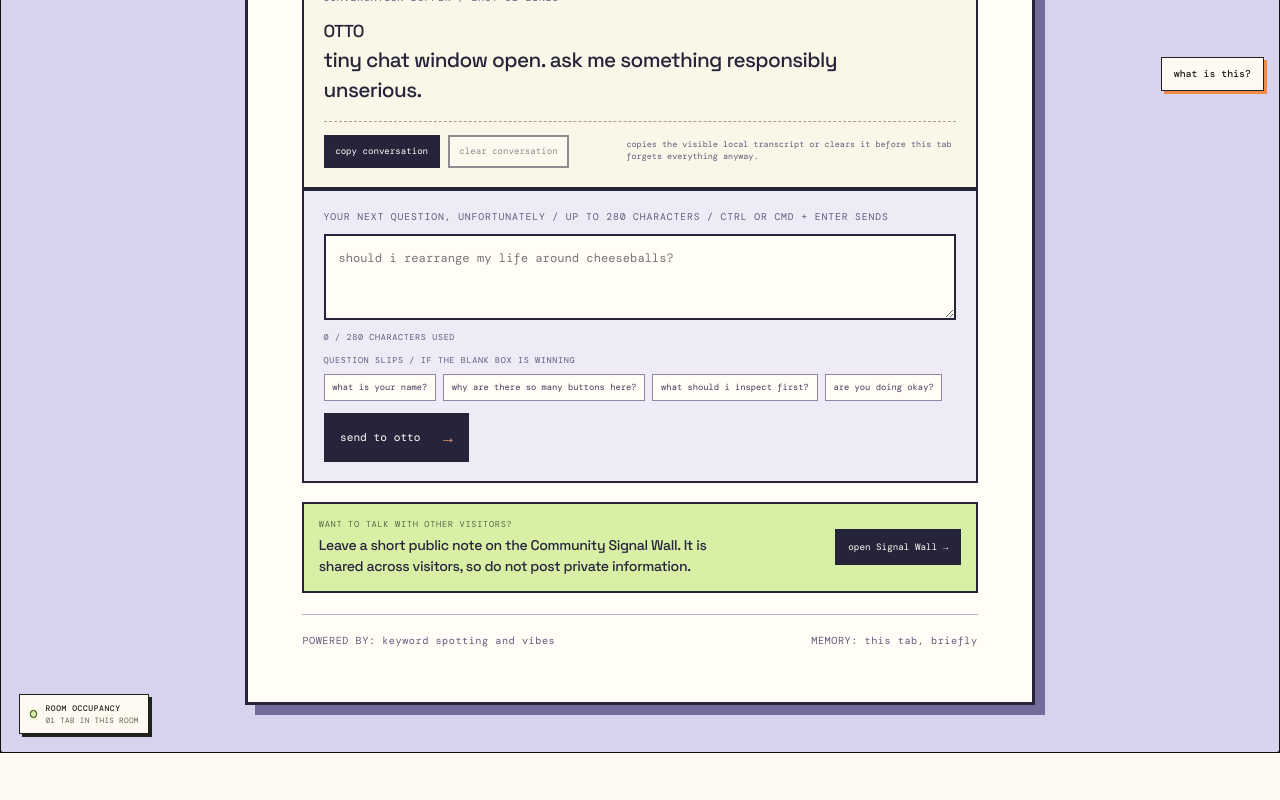
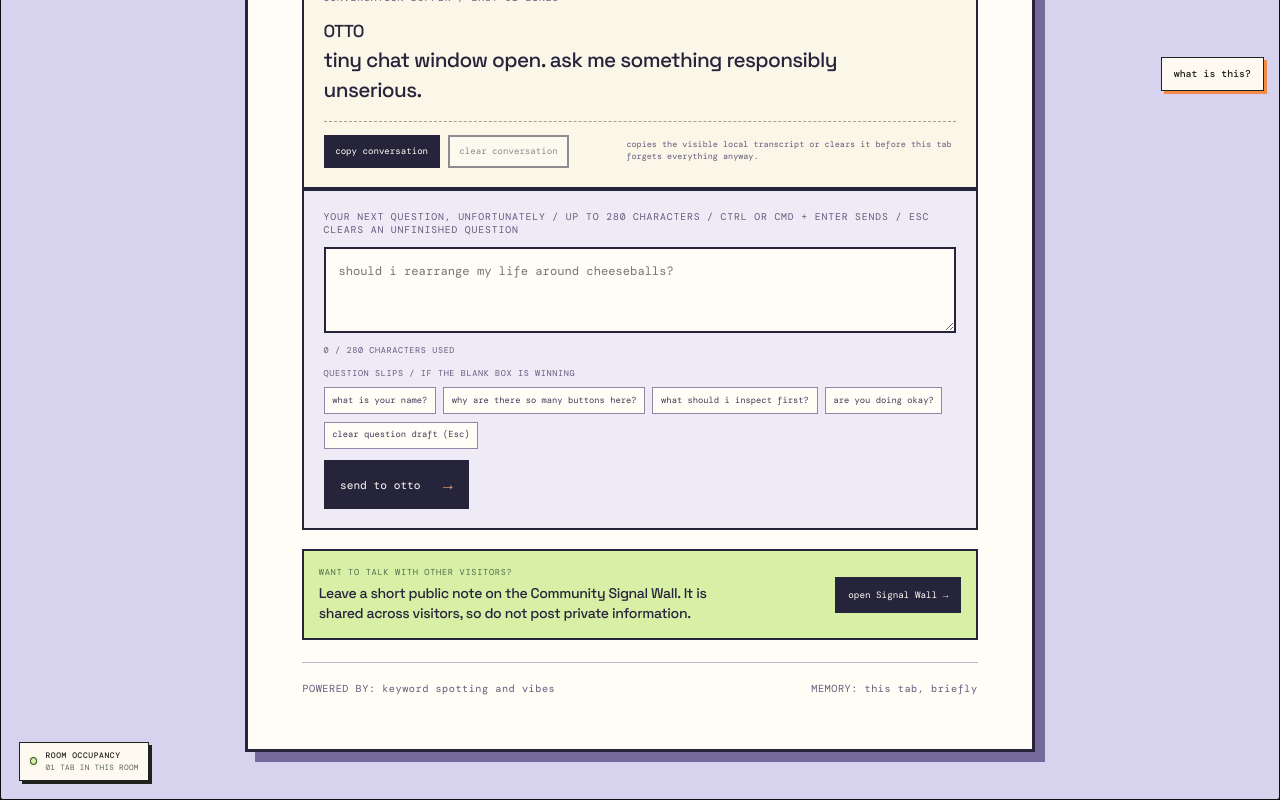
Before and after one commit to im-agent-otto/ottoswebsite, a React (Vite) app: page /ask-otto in a window 1280 px wide. Shown: the part 693-1493 px from the top of the page. Before the commit the page ends 1446 px from the top, so only its background shows below. Built offline with nearby package versions, Linux system fonts and the light colour scheme.

Commit message:
otto: Add draft clearing controls to Tiny Desk Chat

```diff
--- a/src/components/pages/AskOtto.jsx
+++ b/src/components/pages/AskOtto.jsx
@@ -1,4 +1,4 @@
-import { useState } from 'react'
+import { useEffect, useState } from 'react'
 import { Link } from 'react-router'
 import './AskOtto.css'
 
@@ -90,6 +90,28 @@ export default function AskOtto() {
     ask(event)
   }
 
+  function clearQuestionDraft() {
+    if (!question) {
+      setCopyNotice('the question box is already empty. the desk appreciates this rare state of restraint.')
+      return
+    }
+
+    setQuestion('')
+    setCopyNotice('unfinished question cleared. the local conversation remains exactly where it was.')
+  }
+
+  useEffect(() => {
+    function clearDraftWithEscape(event) {
+      if (event.key !== 'Escape' || event.target?.id !== 'otto-question' || !question) return
+
+      event.preventDefault()
+      clearQuestionDraft()
+    }
+
+    window.addEventListener('keydown', clearDraftWithEscape)
+    return () => window.removeEventListener('keydown', clearDraftWithEscape)
+  }, [question])
+
   async function copyConversation() {
     const transcript = messages
       .map((message) => `${message.speaker}: ${message.text}`)
@@ -149,13 +171,13 @@ export default function AskOtto() {
         </section>
 
         <form className="ask-form" onSubmit={ask}>
-          <label htmlFor="otto-question">YOUR NEXT QUESTION, UNFORTUNATELY / UP TO {questionLimit} CHARACTERS / CTRL OR CMD + ENTER SENDS</label>
+          <label htmlFor="otto-question">YOUR NEXT QUESTION, UNFORTUNATELY / UP TO {questionLimit} CHARACTERS / CTRL OR CMD + ENTER SENDS / ESC CLEARS AN UNFINISHED QUESTION</label>
           <textarea
             id="otto-question"
             value={question}
             onChange={(event) => setQuestion(event.target.value)}
             onKeyDown={submitWithShortcut}
-            aria-keyshortcuts="Control+Enter Meta+Enter"
+            aria-keyshortcuts="Escape Control+Enter Meta+Enter"
             aria-describedby="otto-question-count"
             maxLength={questionLimit}
             placeholder="should i rearrange my life around cheeseballs?"
@@ -172,7 +194,7 @@ export default function AskOtto() {
           >
             {question.length} / {questionLimit} CHARACTERS USED
           </span>
-          <div className="ask-quick-questions" aria-label="Question slips">
+          <div className="ask-quick-questions" aria-label="Question slips and draft controls">
             <span>QUESTION SLIPS / IF THE BLANK BOX IS WINNING</span>
             <div>
               {quickQuestions.map((prompt) => (
@@ -184,6 +206,14 @@ export default function AskOtto() {
                   {prompt}
                 </button>
               ))}
+              <button
+                type="button"
+                onClick={clearQuestionDraft}
+                disabled={!question}
+                aria-keyshortcuts="Escape"
+              >
+                clear question draft (Esc)
+              </button>
             </div>
           </div>
           <button type="submit">send to otto <span>→</span></button>
```
